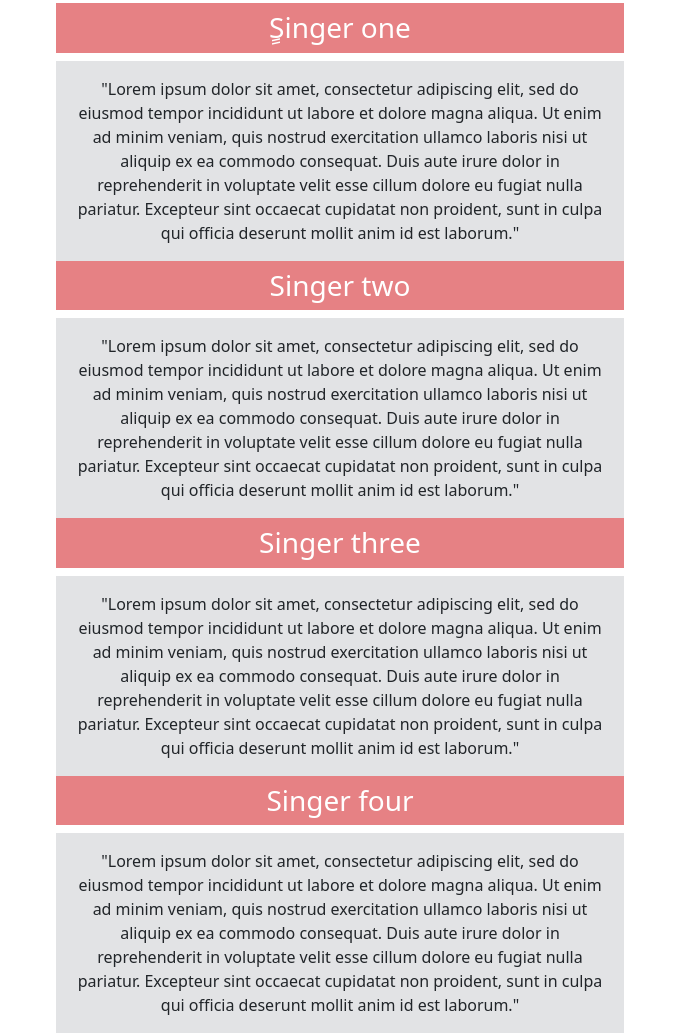
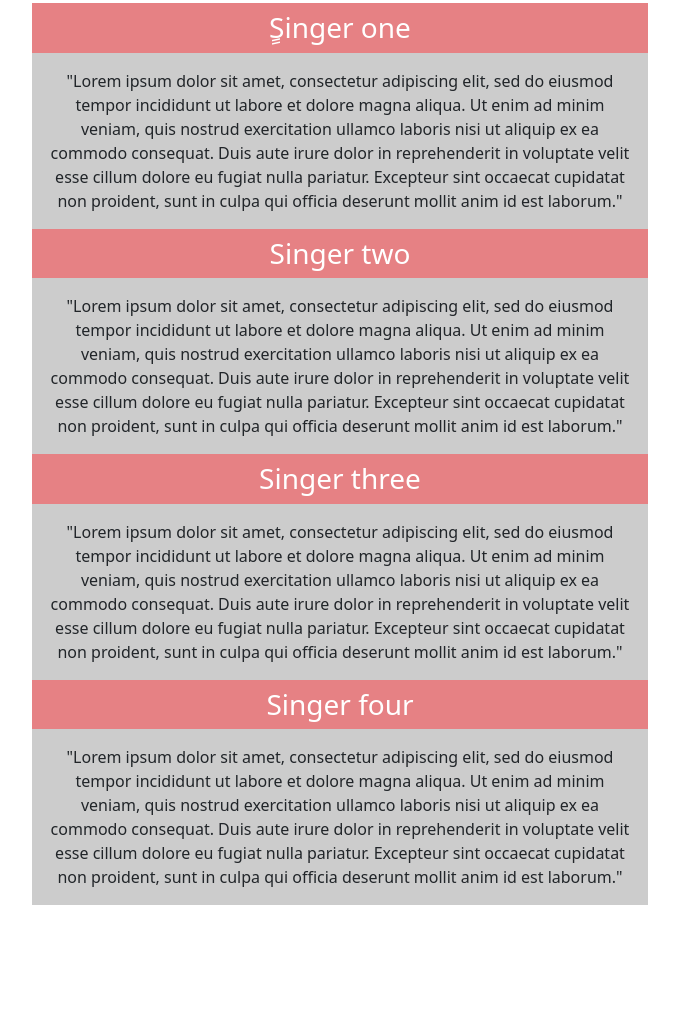
Before and after one commit to maiallam57/Egyption-Party, a plain HTML site: page index.html in a window 1280 px wide. Shown: the part 893-1929 px from the top of the page, without its empty margins (300-979 px from the left). After the commit the page ends 1894 px from the top, so only its background shows below. Drawn offline with Linux system fonts and the light colour scheme.

Commit message:
singerStyleEdit

```diff
--- a/css/style.css
+++ b/css/style.css
@@ -31,6 +31,11 @@
 /* ! =================== SINGERS =================== */
 #singer h3 {
     padding: 0.5rem;
+    margin-bottom: 0;
     background-color: var(--bg-header);
     color: var(--white);
 }
+
+#singer div {
+    background-color: #ccc;
+}
--- a/index.html
+++ b/index.html
@@ -24,27 +24,26 @@
 
         </section>
 
-        <section id="singer" class="m-5 py-5">
-            <div class="container w-50 text-center">
+        <section id="singer"
+            class="container w-50 text-center mx-auto my-5 py-5">
             <h3>ٍSinger one</h3>
-                <div class="singer-one p-3 bg-secondary-subtle">
+            <div class="singer-one p-3">
                 "Lorem ipsum dolor sit amet, consectetur adipiscing elit, sed do eiusmod tempor incididunt ut labore et dolore magna aliqua. Ut enim ad minim veniam, quis nostrud exercitation ullamco laboris nisi ut aliquip ex ea commodo consequat. Duis aute irure dolor in reprehenderit in voluptate velit esse cillum dolore eu fugiat nulla pariatur. Excepteur sint occaecat cupidatat non proident, sunt in culpa qui officia deserunt mollit anim id est laborum."
             </div>
 
             <h3>Singer two</h3>
-                <div class="singer-two p-3 bg-secondary-subtle">
+            <div class="singer-two p-3">
                 "Lorem ipsum dolor sit amet, consectetur adipiscing elit, sed do eiusmod tempor incididunt ut labore et dolore magna aliqua. Ut enim ad minim veniam, quis nostrud exercitation ullamco laboris nisi ut aliquip ex ea commodo consequat. Duis aute irure dolor in reprehenderit in voluptate velit esse cillum dolore eu fugiat nulla pariatur. Excepteur sint occaecat cupidatat non proident, sunt in culpa qui officia deserunt mollit anim id est laborum."
             </div>
 
             <h3>Singer three</h3>
-                <div class="singer-three p-3 bg-secondary-subtle">
+            <div class="singer-three p-3">
                 "Lorem ipsum dolor sit amet, consectetur adipiscing elit, sed do eiusmod tempor incididunt ut labore et dolore magna aliqua. Ut enim ad minim veniam, quis nostrud exercitation ullamco laboris nisi ut aliquip ex ea commodo consequat. Duis aute irure dolor in reprehenderit in voluptate velit esse cillum dolore eu fugiat nulla pariatur. Excepteur sint occaecat cupidatat non proident, sunt in culpa qui officia deserunt mollit anim id est laborum."
             </div>
 
             <h3>Singer four</h3>
-                <div class="singer-four p-3 bg-secondary-subtle">
+            <div class="singer-four p-3">
                 "Lorem ipsum dolor sit amet, consectetur adipiscing elit, sed do eiusmod tempor incididunt ut labore et dolore magna aliqua. Ut enim ad minim veniam, quis nostrud exercitation ullamco laboris nisi ut aliquip ex ea commodo consequat. Duis aute irure dolor in reprehenderit in voluptate velit esse cillum dolore eu fugiat nulla pariatur. Excepteur sint occaecat cupidatat non proident, sunt in culpa qui officia deserunt mollit anim id est laborum."
-                </div>
             </div>
         </section>
 
--- a/js/script.js
+++ b/js/script.js
@@ -0,0 +1,4 @@
+
+$('#singer h3').on('click',function(){
+
+})
```
Lines whose indentation alone changed are shown as unchanged.
